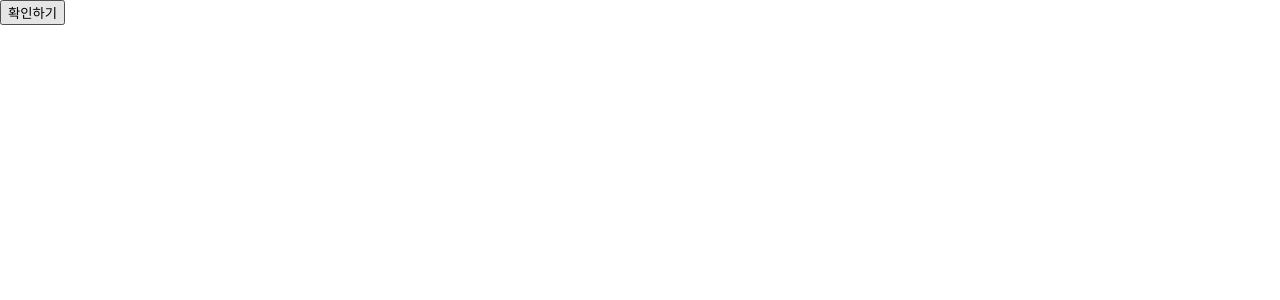
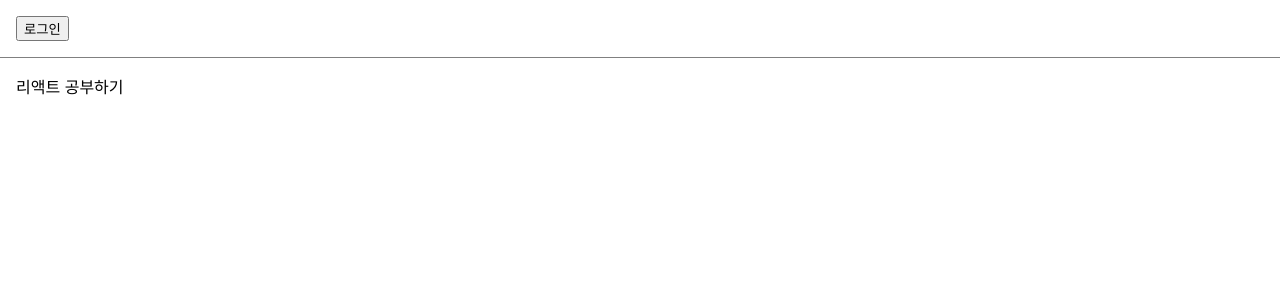
Before and after one commit to blackjune67/toyblog, a React (Create React App) app in the folder front/blog/: page / in a window 1280 px wide. Shown: the top 300 px of the page. Built offline with nearby package versions, Linux system fonts and the light colour scheme.

Commit message:
inline if-else

```diff
--- /dev/null
+++ b/front/blog/src/chapter09/LandingPage.jsx
@@ -0,0 +1,25 @@
+import {Toolbar} from "./Toolbar";
+import {useState} from "react";
+
+export function LandingPage() {
+  const [isLoggedIn, setIsLoggedIn] = useState(false);
+
+  const onClickLogin = () => {
+    setIsLoggedIn(true);
+  }
+
+  const onClickLogout = () => {
+    setIsLoggedIn(false);
+  }
+
+  return (
+      <div>
+        <Toolbar
+            isLoggedIn={isLoggedIn}
+            onClickLogin={onClickLogin}
+            onClickLogout={onClickLogout}
+        />
+        <div style={{padding: 16}}>리액트 공부하기</div>
+      </div>
+  );
+}
--- /dev/null
+++ b/front/blog/src/chapter09/Toolbar.jsx
@@ -0,0 +1,25 @@
+
+const styles = {
+  wrapper : {
+    padding: 16,
+    display: "flex",
+    flexDirection: "row",
+    borderBottom: "1px solid grey"
+  },
+  greeting: {
+    marginRight: 8,
+  }
+}
+
+
+export function Toolbar(props) {
+  const { isLoggedIn, onClickLogin, onClickLogout } = props;
+  console.log('==> isLoggedIn : ', isLoggedIn)
+
+  return (
+      <div style={styles.wrapper}>
+        { isLoggedIn && <span style={styles.greeting}>환영합니다</span>}
+        { isLoggedIn ? (<button onClick={onClickLogout}>로그아웃</button>) : (<button onClick={onClickLogin}>로그인</button>)}
+      </div>
+  )
+}
--- a/front/blog/src/index.js
+++ b/front/blog/src/index.js
@@ -2,7 +2,7 @@
 import ReactDOM from 'react-dom/client';
 import './index.css';
 import reportWebVitals from './reportWebVitals';
-import {ConfirmButtonFn} from "./chapter08/ConfirmButtonFn";
+import {LandingPage} from "./chapter09/LandingPage";
 
 const root = ReactDOM.createRoot(document.getElementById('root'));
 root.render(
@@ -12,7 +12,8 @@
       {/*  <Calculator />*/}
       {/*<Accommodate />*/}
       {/*<ConfirmButton />*/}
-      <ConfirmButtonFn />
+      {/*<ConfirmButtonFn />*/}
+      <LandingPage />
     </React.StrictMode>
 );
 /*setInterval(() => {
```
